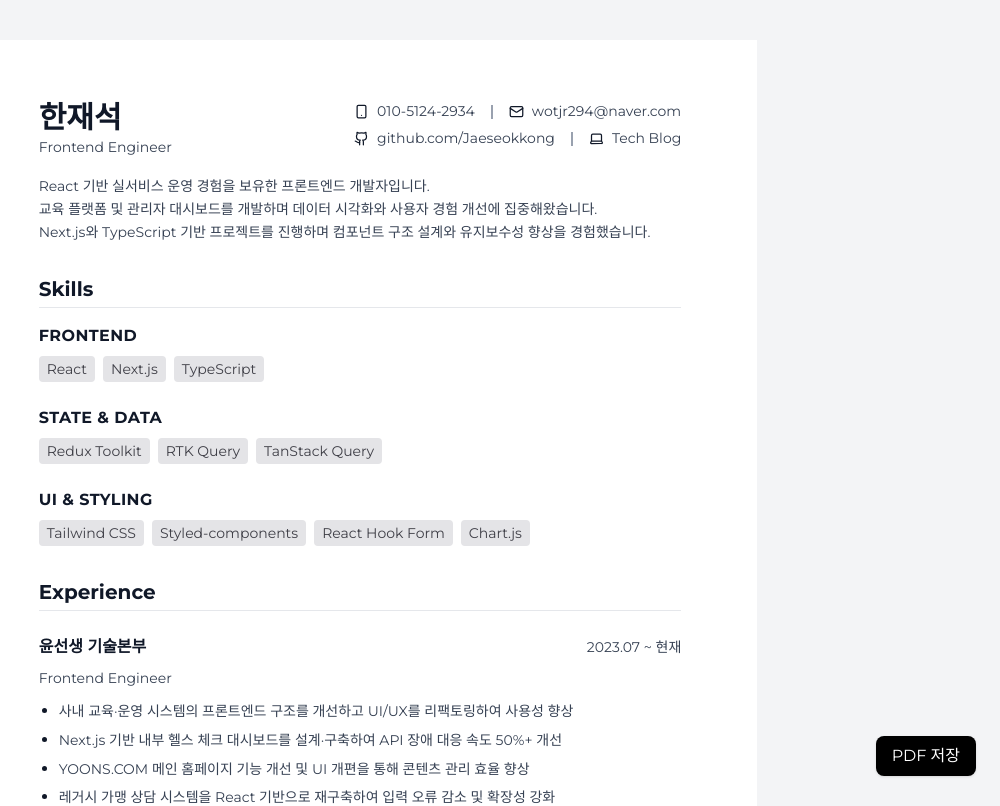
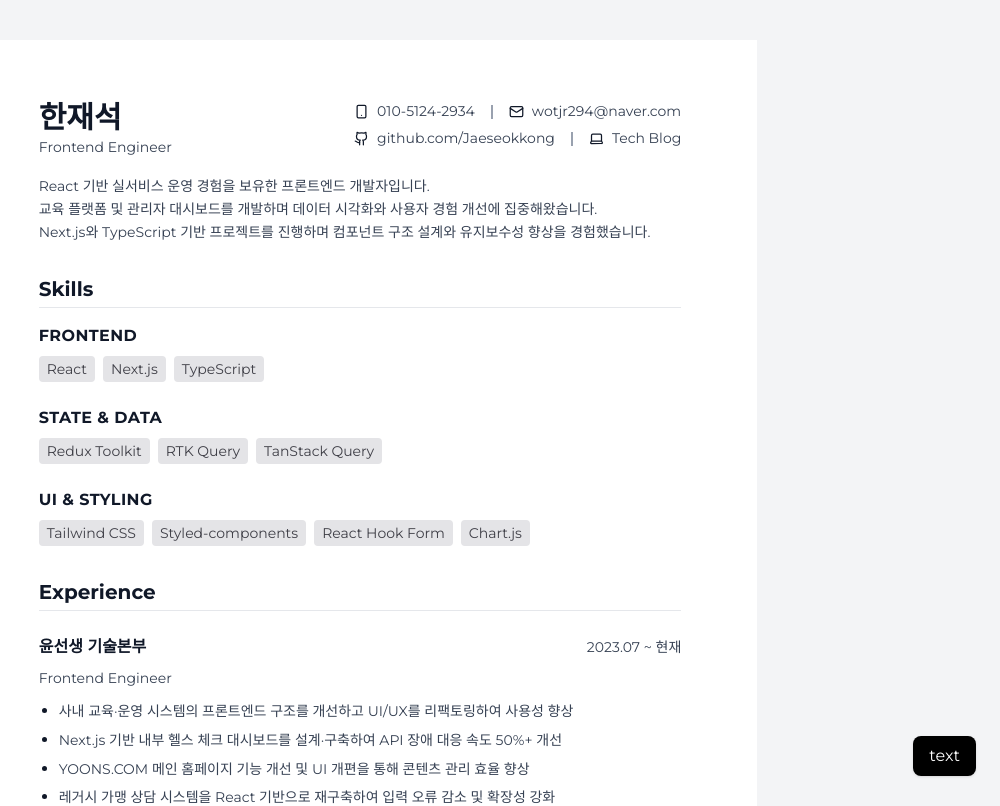
Before and after one commit to Jaeseokkong/NEXT-BLOG, a Next.js app: page /resume in a window 1280 px wide. Shown: the top 806 px of the page, without its empty margins (280-1280 px from the left). Built offline with nearby package versions, Linux system fonts and the light colour scheme.

Commit message:
fix(atoms): Print props text 추가 및 컴포넌트명 변경

```diff
--- a/src/app/resume/page.tsx
+++ b/src/app/resume/page.tsx
@@ -5,7 +5,7 @@ import ExperienceSection from "./components/organisms/ExperienceSection";
 import ProjectSection from "./components/organisms/ProjectSection";
 import PersonalSection from "./components/organisms/PersonalSection";
 import ResumeSummary from "./components/organisms/ResumeSummary";
-import PrintButton from "@/components/atoms/PrintButton";
+import Print from "@/components/atoms/Print";
 
 export default function ResumePage() {
 	return (
@@ -19,7 +19,7 @@ export default function ResumePage() {
 				<PersonalSection />
 			</ResumeTemplate>
 
-			<PrintButton />
+			<Print text="PDF"/>
 		</>
 	)
 }
--- a/src/components/atoms/PrintButton.tsx
+++ b/src/components/atoms/Print.tsx
@@ -1,12 +1,12 @@
 'use client'
 
-export default function PrintButton() {
+export default function Print({ text }: { text: string; }) {
 	return (
 		<button
 			onClick={() => window.print()}
 			className="fixed bottom-6 right-6 px-4 py-2 rounded-lg bg-black text-white shadow print:hidden"
 			>
-			PDF 저장
+			text
 		</button>
 	)
 }
```
